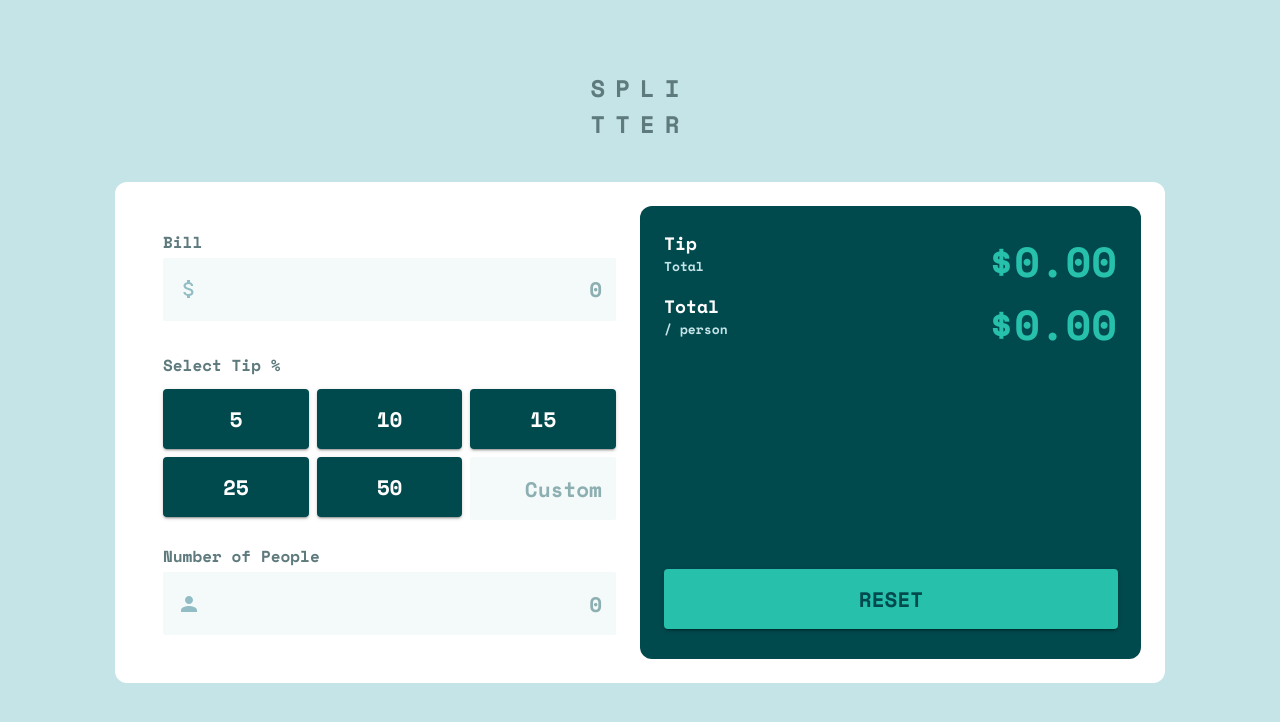
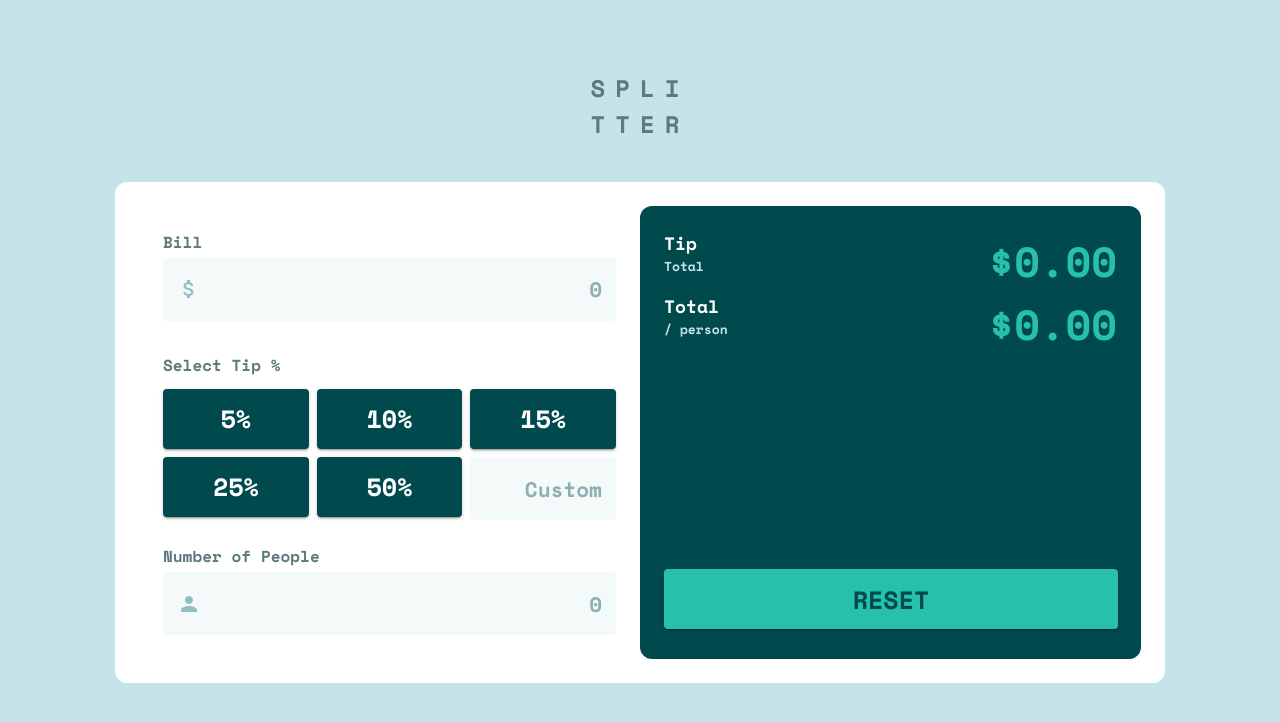
Before and after one commit to Akku1250/tip-calculator-app, a React (Create React App) app: page / in a window 1280 px wide. Shown: the top 722 px of the page. Built offline with nearby package versions, Linux system fonts and the light colour scheme.

Commit message:
More Style changes

```diff
--- a/src/features/tipCalculator/components/calculations/Calculations.tsx
+++ b/src/features/tipCalculator/components/calculations/Calculations.tsx
@@ -88,7 +88,7 @@ function Calculations({
                   })}
                   onClick={() => setSelectedTip(tip.value, tip.id)}
                 >
-                  {tip.label}
+                  {`${tip.label}%`}
                 </Button>
               </Grid>
             );
--- a/src/features/tipCalculator/components/cost/Cost.tsx
+++ b/src/features/tipCalculator/components/cost/Cost.tsx
@@ -57,7 +57,7 @@ function Cost({ bill, numberOfPpl, customTip, selectedTip, reset }: IProps) {
       >
         <Button
           sx={({ palette }) => ({
-            width: '-webkit-fill-available',
+            width: '100%',
             fontWeight: 700,
             background: palette.primary.light,
             color: palette.primary.main,
--- a/src/theme/components/MuiButton.ts
+++ b/src/theme/components/MuiButton.ts
@@ -8,7 +8,7 @@ export const MuiButton: Components<Theme>['MuiButton'] = {
   styleOverrides: {
     root: {
       height: 60,
-      fontSize: 21,
+      fontSize: 25,
     },
   },
 };
```
